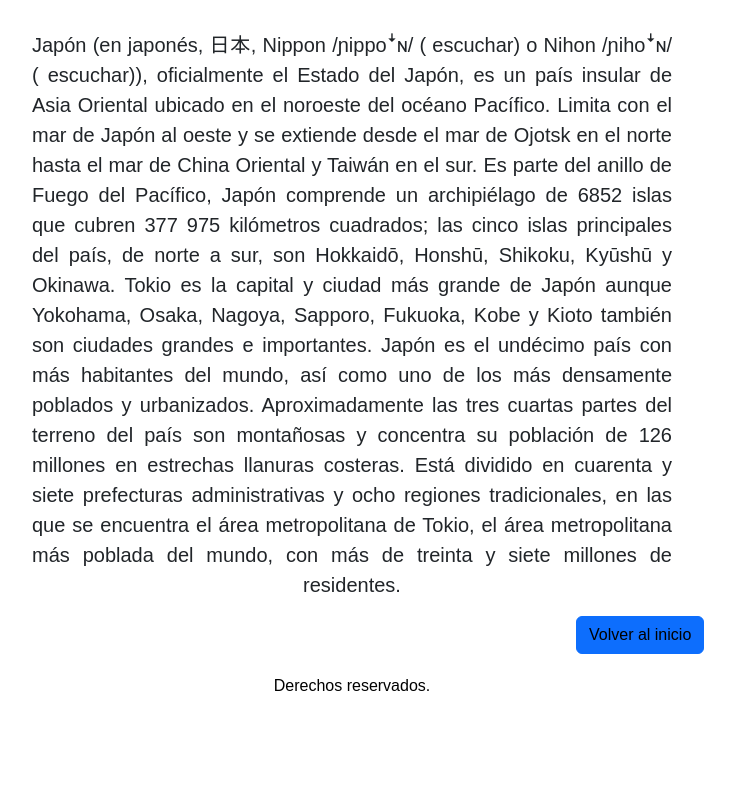
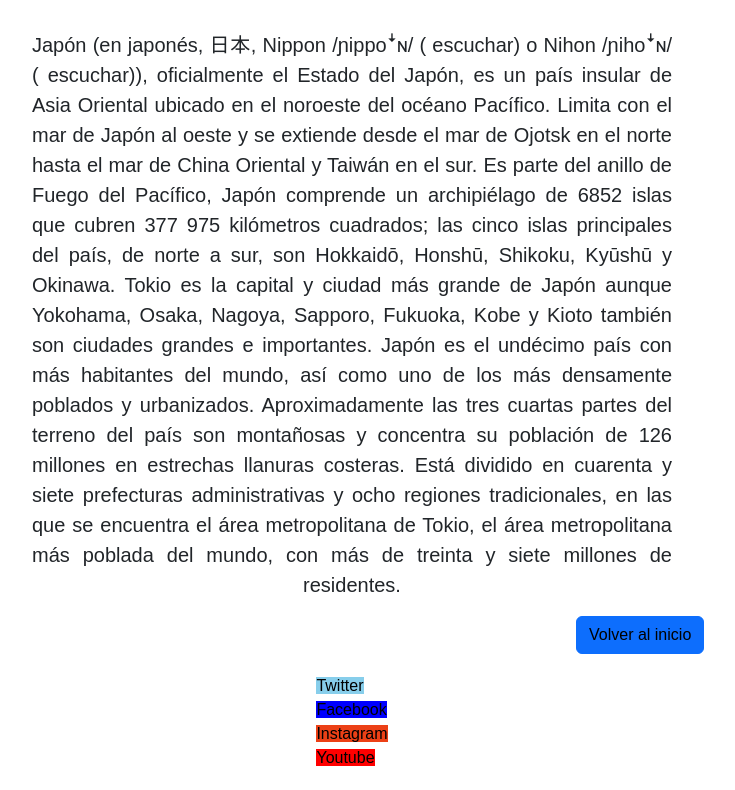
Before and after one commit to Alejandro951206/Copia-de-pruebas, a plain HTML site: page Pages/Coleccionlugares.html in a window 1280 px wide. Shown: the part 4522-5312 px from the top of the page, without its empty margins (288-1023 px from the left). Before the commit the page ends 5240 px from the top, so only its background shows below. Drawn offline with nearby package versions, Linux system fonts and the light colour scheme.

Commit message:
confirmar

```diff
--- a/Pages/Coleccionlugares.html
+++ b/Pages/Coleccionlugares.html
@@ -150,7 +150,29 @@
         <footer class="footer-page">
             <div>
 
-                <a class="footer-text">Derechos reservados.</a>
+                <div>
+
+                    <a href="#" class="redsocial-Tw">Twitter</a>
+
+                </div>
+
+                <div>
+
+                    <a href="#" class="redsocial-Fb">Facebook</a>
+
+                </div>
+
+                <div>
+
+                    <a href="#" class="redsocial-Ig">Instagram</a>
+
+                </div>
+
+                <div>
+
+                    <a href="#" class="redsocial-YT">Youtube</a>
+
+                </div>
 
 
             </div>
```
Also changed, not shown: Pages/Coleccionfauna.html (+22 -1 lines), Pages/coleccionflora.html (+23 -1 lines), Pages/coleccionmaravillas.html (+12 -0 lines).
